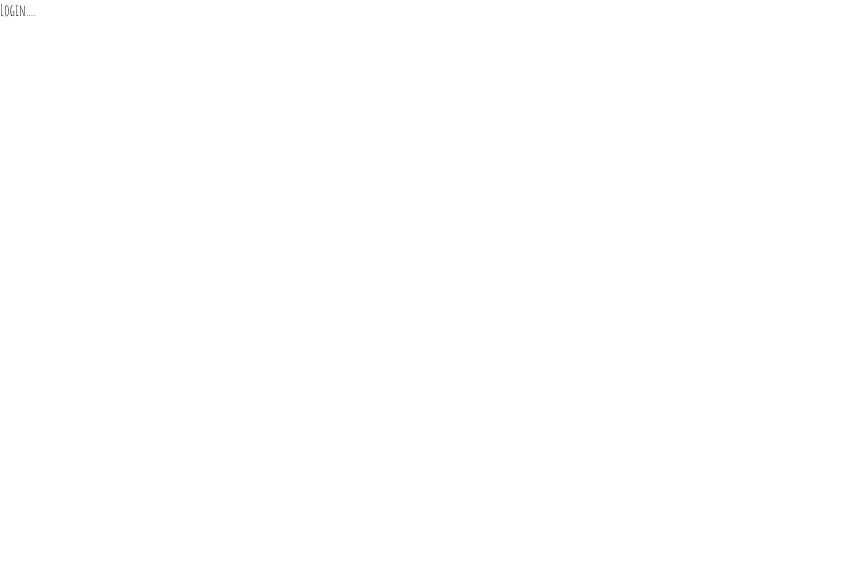
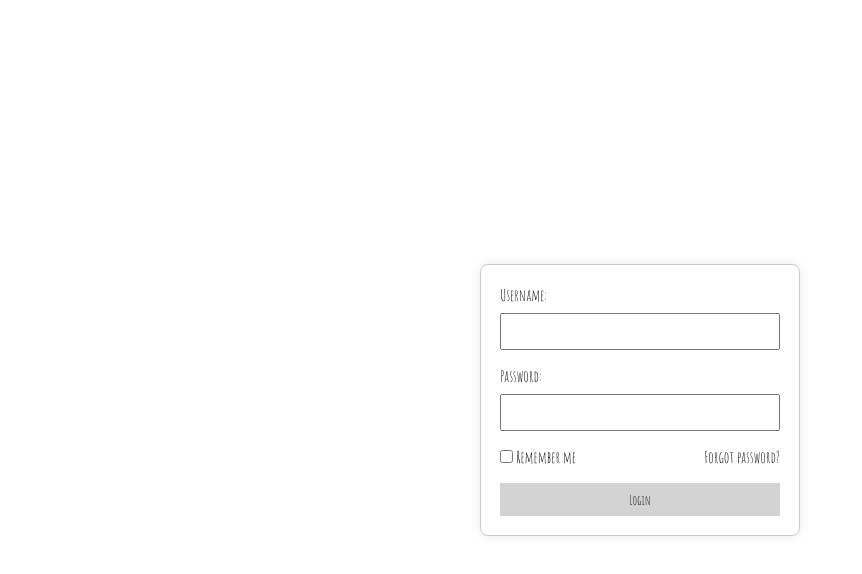
Before and after one commit to ivanapejicic/capstone, a React (Create React App) app: page /login in a window 1280 px wide. Shown: the top 574 px of the page, without its empty margins (0-862 px from the left). Built offline with nearby package versions, Linux system fonts and the light colour scheme.

Commit message:
Created a form for user login, it still needs some minor styling to be completed

```diff
--- a/src/assets/pages/Login/Login.js
+++ b/src/assets/pages/Login/Login.js
@@ -1,9 +1,24 @@
 import './Login.scss';
 
-function Login(){
-    return(
-        <p>Login....
-        </p>
+function Login() {
+    return (
+        <div className='login'>
+            <form className='form'>
+                <label className='form__label' htmlFor="username">Username:</label>
+                <input className='form__input' type="text" id="username" name="username" required />
+                <br />
+                <label className='form__label' htmlFor="password">Password:</label>
+                <input className='form__input' type="password" id="password" name="password" required />
+                <br />
+                <div className='form__links'>
+                    <label>
+                        <input type="checkbox" /> Remember me
+                    </label>
+                    <a href="/forgot-password">Forgot password?</a>
+                </div>
+                <button className='form__button' type="button">Login</button>
+            </form>
+        </div>
     );
 }
 
--- a/src/assets/pages/Login/Login.scss
+++ b/src/assets/pages/Login/Login.scss
@@ -1,3 +1,53 @@
 @use '../../styles/partials/colors' as *;
 @use '../../styles/partials/mixin' as *;
 @use '../../styles/partials/variables' as *;
+
+.login {
+    display: flex;
+    align-items: center;
+    justify-content: center;
+    height: 100vh;
+}
+
+.form {
+    width: 16rem;
+    padding: 1.2rem;
+    border: 1px solid #ccc;
+    border-radius: .5rem;
+    background-color: #fff;
+    box-shadow: 0 0 .625rem rgba(0, 0, 0, 0.1);
+
+    @include tablet {
+        width: 20rem;
+    }
+}
+
+.form__label {
+    display: block;
+    margin-bottom: .5rem;
+}
+
+.form__input {
+    width: 100%;
+    padding: .5rem;
+    margin-bottom: 1rem;
+    box-sizing: border-box;
+}
+
+.form__links {
+    display: flex;
+    justify-content: space-between;
+    align-items: center;
+    margin-bottom: 1rem;
+}
+
+.form__button {
+    width: 100%;
+    background-color: lightgrey; // Corrected typo here
+    border: none;
+    padding: .5rem;
+
+    &:hover {
+        background-color: $turquoise;
+    }
+}
```
